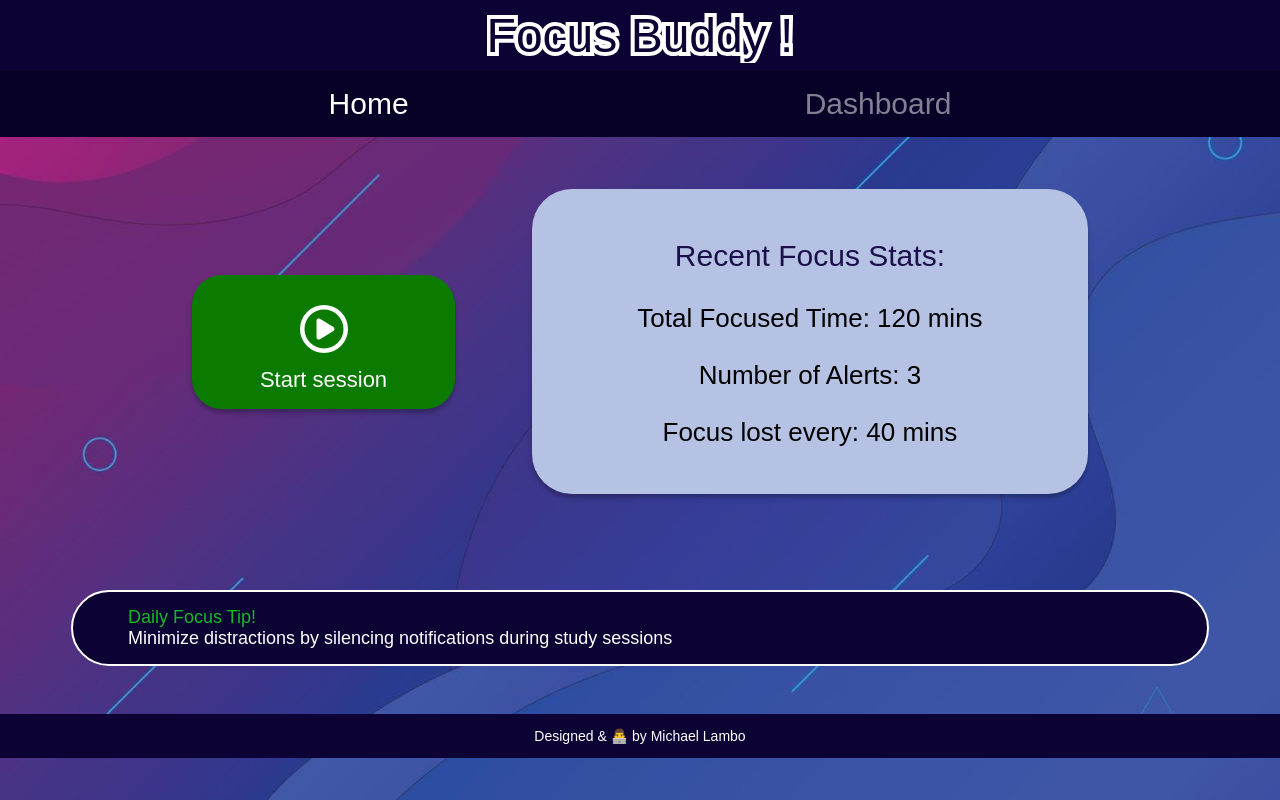
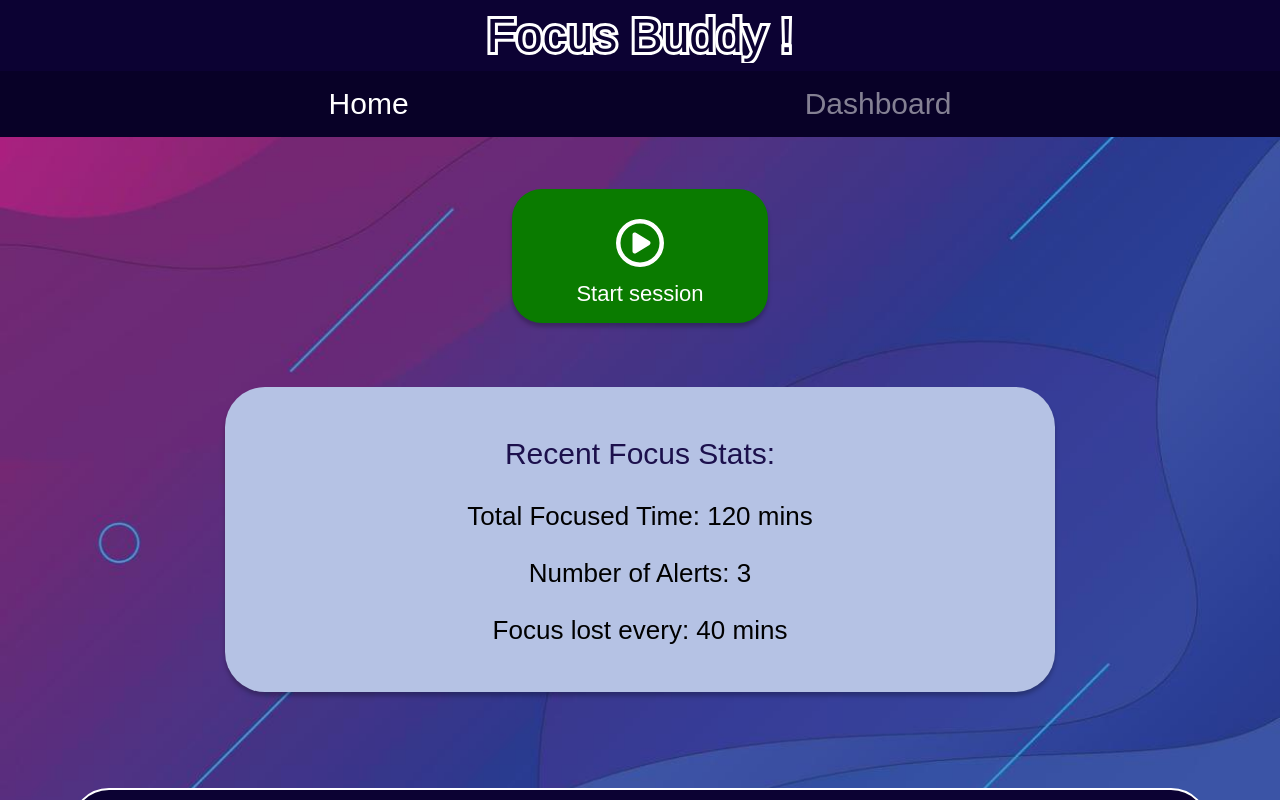
Before and after one commit to mikelambo7/FocusBuddy, a React (Create React App) app: page / in a window 1280 px wide. Shown: the top 800 px of the page. Built offline with nearby package versions, Linux system fonts and the light colour scheme; a web font is replaced by a local one.

Commit message:
Updated UI and rendering of webcam

```diff
--- a/src/App.css
+++ b/src/App.css
@@ -25,7 +25,7 @@ header {
   background: #fff;
   background-clip: text;
   -webkit-background-clip: text;
-  -webkit-text-stroke: 8px transparent;
+  -webkit-text-stroke: 6px transparent;
   margin: 8px;
 }
 
--- a/src/components/Dashboard.js
+++ b/src/components/Dashboard.js
@@ -16,7 +16,7 @@ const Dashboard = () => {
 
   useEffect(() => {
     const ctx = document.getElementById('attentionChart').getContext('2d');
-    new Chart(ctx, {
+    let chartInstance = new Chart(ctx, {
       type: 'line',
       data: {
         labels: data.map((session) => new Date(session.startTime).toLocaleTimeString()),
@@ -28,6 +28,9 @@ const Dashboard = () => {
         }],
       },
     });
+
+    // Cleanup to avoid re-rendering multiple charts
+    return () => chartInstance.destroy();
   }, [data]);
 
   return <canvas id="attentionChart"></canvas>;
--- a/src/components/FocusSession.js
+++ b/src/components/FocusSession.js
@@ -2,14 +2,15 @@ import React, { useCallback, useEffect, useState } from 'react';
 import WebcamFeed from './WebcamFeed';
 import './HomePage.css';
 
-const FocusSession = () => {
+const FocusSession = ({ setSessionActive }) => {
   const [alert, setAlert] = useState(false);
   const [sessionStarted, setSessionStarted] = useState(false);
   const [startTime, setStartTime] = useState(null); // Initialize startTime state
   const [attentionData, setAttentionData] = useState([]);
-  let noFaceTime = 0;
 
   const handleFaceDetected = useCallback((isDetected) => {
+    let noFaceTime = 0;
+
     if (!isDetected) {
       noFaceTime += 1;
     } else {
@@ -21,7 +22,7 @@ const FocusSession = () => {
     } else {
       setAlert(false);
     }
-  }, [noFaceTime]);
+  }, []);
 
   useEffect(() => {
     setSessionStarted(true);
@@ -47,19 +48,23 @@ const FocusSession = () => {
         },
         body: JSON.stringify(sessionData),
       });
+
+      setSessionActive(false);
     } catch (error) {
       console.error('Failed to save session data:', error);
     }
   };
 
   return (
-    <div>
-      <WebcamFeed onFaceDetected={handleFaceDetected} />
-      {alert && <div className="alert">Are you still there?</div>}
+    <div className="focus-session-container">
       {sessionStarted && (<button className="session end" onClick={endSession}>
         <img src="/circle-stop.svg" alt="Icon" />
         <span>End session</span>
       </button>)}
+      <div className="webcam-feed">
+        <WebcamFeed onFaceDetected={handleFaceDetected} />
+      </div>
+      {alert && <div className="alert">Are you still there?</div>}
     </div>
   );
 };
--- a/src/components/HomePage.css
+++ b/src/components/HomePage.css
@@ -16,7 +16,6 @@ button img {
 }
 
 .session {
-  flex: 1;
   display: flex;
   flex-direction: column;
   font-family: "Londrina Solid", sans-serif;
@@ -40,24 +39,25 @@ button img {
 
 .session.end {
   background-color: #C91313;
+  margin-bottom: 20px;
 }
 
 .home-content {
   display: flex;
+  flex-direction: column;
   align-items: center;
   width: 70%;
   margin: 4vh auto;
-  gap: 6vw;
+  gap: 8vh;
 }
 
 .recent-stats {
-  flex: 2;
   text-align: center;
   font-family: "Londrina Solid", sans-serif;
   font-weight: 300;
   font-style: normal;
   font-size: 26px;
-  width: 22rem;
+  width: 50rem;
   padding: 20px 15px;
   border-radius: 40px;
   border: none;
@@ -93,3 +93,21 @@ button img {
 .focus-tip p {
   margin: 0;
 }
+
+.focus-session-container{
+  display: flex;
+  flex-direction: column;
+  align-items: center;
+}
+
+.webcam-feed {
+  width: 80%;
+  border: 1px solid #ccc;
+  overflow: hidden;
+}
+
+.webcam-feed video {
+  width: 100%;
+  height: 100%;
+  object-fit: cover;
+}
--- a/src/components/HomePage.js
+++ b/src/components/HomePage.js
@@ -21,6 +21,9 @@ const HomePage = () => {
               <span>Start session</span>
             </button>
           )}
+
+          {sessionActive && <FocusSession setSessionActive={setSessionActive} />}
+
           <div className="recent-stats">
             <p className="content-header">Recent Focus Stats:</p>
             <p>Total Focused Time: 120 mins</p>
@@ -28,8 +31,6 @@ const HomePage = () => {
             <p>Focus lost every: 40 mins</p>
           </div>
         </div>
-
-        {sessionActive && <FocusSession />}
 
         <div className="focus-tip">
           <p className="focus-tip-heading">daily focus tip!</p>
```
